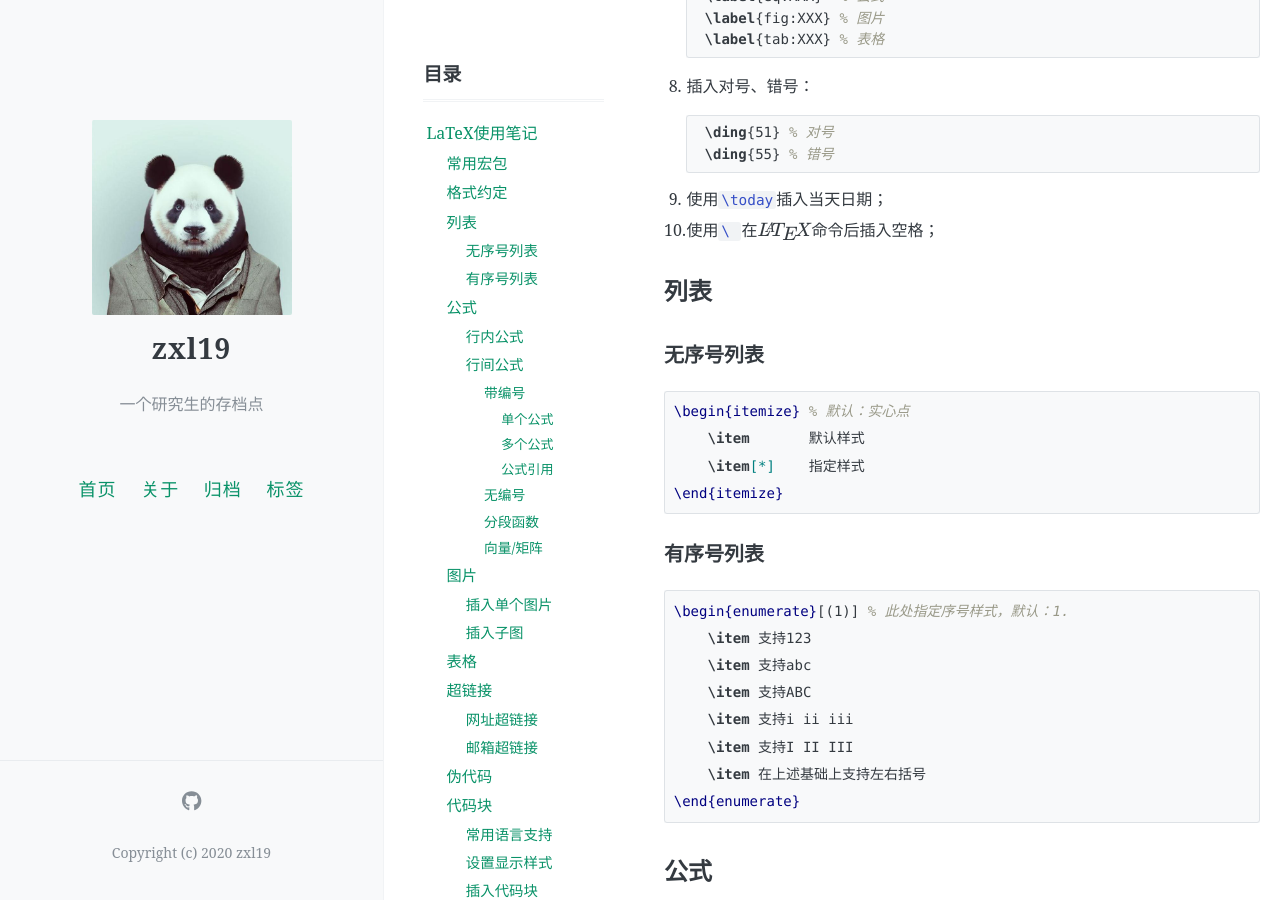
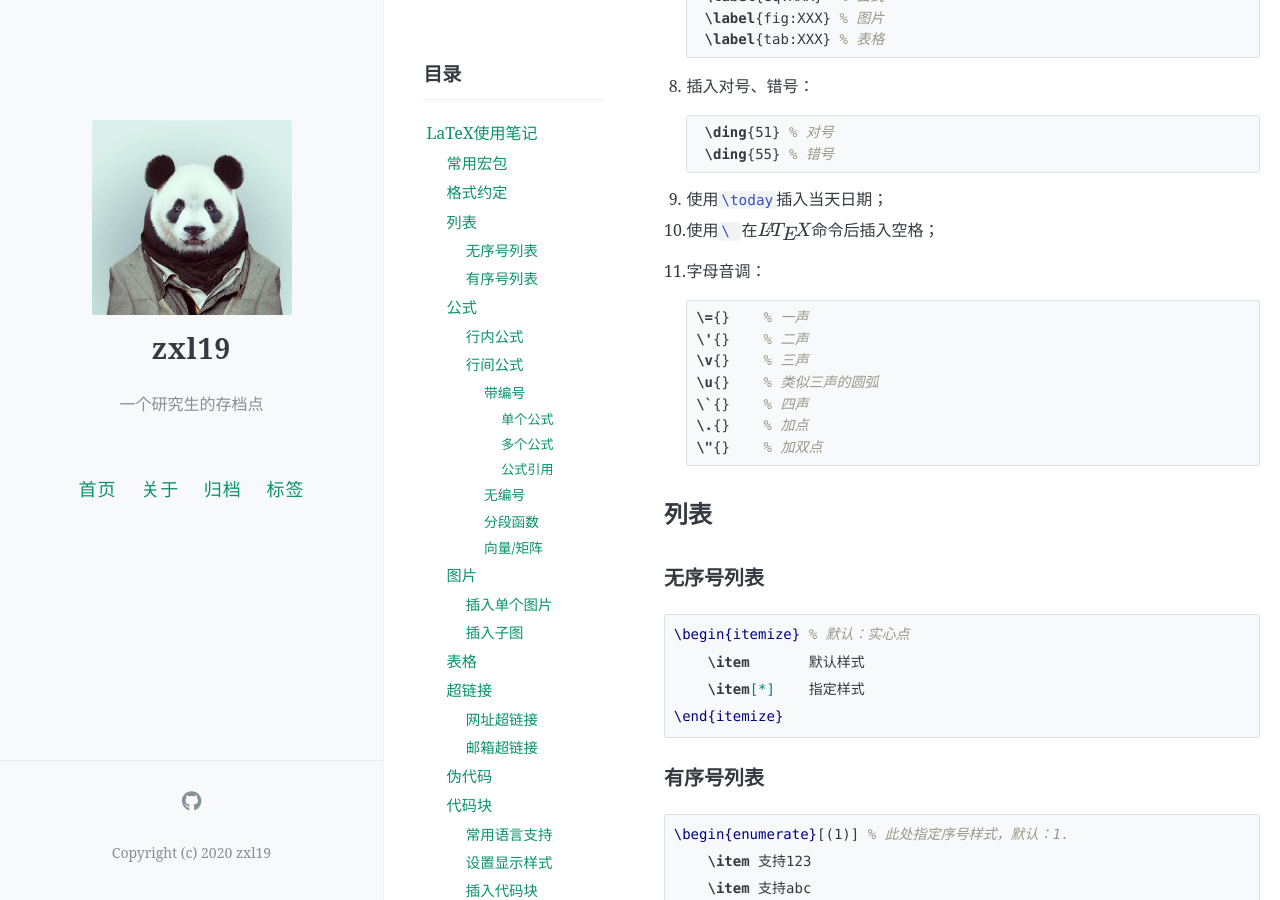
Before and after one commit to zxl19/zxl19.github.io, a Jekyll site: the page built from _posts/2021-03-29-latex-note.md, in a window 1280 px wide and 900 px high, scrolled down 2208 px. Built offline with Jekyll 4.4.1, drawn with Linux system fonts in a browser that asks for light colours; formulas are drawn with MathJax 3; comment, search, counter and statistics services are not loaded; part of the change alters nothing that is shown; some of the changed text lies outside the part shown.

Commit message:
Update 2021-03-29-latex-note.md

````diff
--- a/_posts/2021-03-29-latex-note.md
+++ b/_posts/2021-03-29-latex-note.md
@@ -103,6 +103,17 @@ pinned: true
 
 9. 使用`\today`插入当天日期；
 10. 使用`\ `在$\LaTeX$命令后插入空格；
+11. 字母音调：
+
+    ```latex
+    \={}    % 一声
+    \'{}    % 二声
+    \v{}    % 三声
+    \u{}    % 类似三声的圆弧
+    \`{}    % 四声
+    \.{}    % 加点
+    \"{}    % 加双点
+    ```
 
 ## 列表
 
@@ -612,17 +623,20 @@ TODO
 5. [\tab-Stack Exchange](https://tex.stackexchange.com/questions/198432/using-the-tab-command)
 6. [对号&错号-Stack Exchange](https://tex.stackexchange.com/questions/42619/x-mark-to-match-checkmark)
 7. [空格-Stack Exchange](https://tex.stackexchange.com/questions/31091/space-after-latex-commands)
-8. [列表-CSDN博客](https://blog.csdn.net/HugoChen_cs/article/details/105189541)
-9. [公式-简书](https://www.jianshu.com/p/97ec8a3739f6)
-10. [图片1-CSDN博客](https://blog.csdn.net/qq_38526623/article/details/103737589)
-11. [图片2-CSDN博客](https://blog.csdn.net/LeonSUST/article/details/89332744)
-12. [\multirow-CSDN博客](https://blog.csdn.net/robert_chen1988/article/details/80861246)
-13. [超链接-CSDN博客](https://blog.csdn.net/OOFFrankDura/article/details/90600855)
-14. [代码块1-Overleaf](https://www.overleaf.com/learn/latex/Code_listing)
-15. [代码块2-CSDN博客](https://blog.csdn.net/RobertChenGuangzhi/article/details/45126785)
-16. [脚注-LaTeX 工作室](https://www.latexstudio.net/archives/51620.html)
-17. [参考文献1-知乎](https://zhuanlan.zhihu.com/p/265479955)
-18. [参考文献2-知乎](https://zhuanlan.zhihu.com/p/114733612)
-19. [参考文献3-Stack Exchange](https://tex.stackexchange.com/questions/99615/backref-package-for-page-reference)
-20. [参考文献4-CSDN博客](https://blog.csdn.net/xovee/article/details/109715706)
-21. [参考文献5-CSDN博客](https://blog.csdn.net/xovee/article/details/109896563)
+8. [音调1-CSDN博客](https://blog.csdn.net/xin_yu_xin/article/details/26467751)
+9. [音调2-知乎](https://zhuanlan.zhihu.com/p/75828544)
+10. [音调3-CSDN博客](https://blog.csdn.net/jianti9962/article/details/114481366)
+11. [列表-CSDN博客](https://blog.csdn.net/HugoChen_cs/article/details/105189541)
+12. [公式-简书](https://www.jianshu.com/p/97ec8a3739f6)
+13. [图片1-CSDN博客](https://blog.csdn.net/qq_38526623/article/details/103737589)
+14. [图片2-CSDN博客](https://blog.csdn.net/LeonSUST/article/details/89332744)
+15. [\multirow-CSDN博客](https://blog.csdn.net/robert_chen1988/article/details/80861246)
+16. [超链接-CSDN博客](https://blog.csdn.net/OOFFrankDura/article/details/90600855)
+17. [代码块1-Overleaf](https://www.overleaf.com/learn/latex/Code_listing)
+18. [代码块2-CSDN博客](https://blog.csdn.net/RobertChenGuangzhi/article/details/45126785)
+19. [脚注-LaTeX 工作室](https://www.latexstudio.net/archives/51620.html)
+20. [参考文献1-知乎](https://zhuanlan.zhihu.com/p/265479955)
+21. [参考文献2-知乎](https://zhuanlan.zhihu.com/p/114733612)
+22. [参考文献3-Stack Exchange](https://tex.stackexchange.com/questions/99615/backref-package-for-page-reference)
+23. [参考文献4-CSDN博客](https://blog.csdn.net/xovee/article/details/109715706)
+24. [参考文献5-CSDN博客](https://blog.csdn.net/xovee/article/details/109896563)
````
